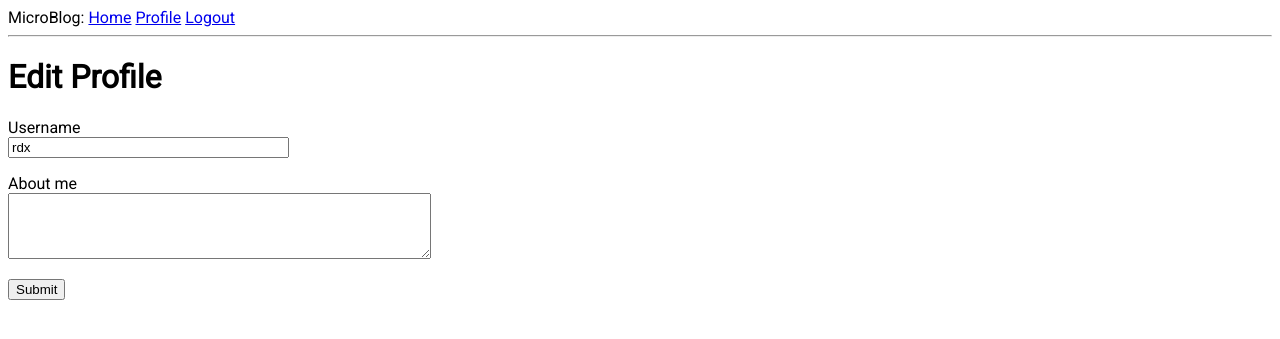
After one commit to Rdxmaxx/microBlog, a Flask app: page /edit_profile in a window 1280 px wide. The commit adds this page. Shown: the top 339 px of the page. Run offline with Flask 2, Linux system fonts and the light colour scheme; a user stored in the database is signed in; data comes from the database, SQL or seed files in the repository; both versions use the stored data as it was after the commit.

Commit message:
Profile Page

```diff
--- a/app/forms.py
+++ b/app/forms.py
@@ -1,6 +1,5 @@
 from flask_wtf import FlaskForm
-from flask_wtf.recaptcha import validators
-from wtforms import StringField, PasswordField, BooleanField, SubmitField
+from wtforms import StringField, PasswordField, BooleanField, SubmitField, TextAreaField
 from wtforms.validators import DataRequired, Length, Email, EqualTo, ValidationError
 from .models import User
 
@@ -26,3 +25,8 @@ class RegistrationForm(FlaskForm):
         user = User.query.filter_by(email=email.data).first()
         if user is not None:
             raise ValidationError('Email already exists !')
+
+class EditProfileForm(FlaskForm):
+    username = StringField('Username', validators=[DataRequired()])
+    about_me = TextAreaField('About me', validators=[Length(min=0, max=140)])
+    submit = SubmitField('Submit')
--- a/app/routes.py
+++ b/app/routes.py
@@ -1,9 +1,10 @@
 from flask import render_template, flash, redirect, url_for, request
-from .forms import LoginForm, RegistrationForm
+from .forms import LoginForm, RegistrationForm, EditProfileForm
 from app import app, db
 from werkzeug.urls import url_parse
 from flask_login import current_user, login_user, logout_user, login_required
 from .models import User
+from datetime import datetime
 
 @app.route('/')
 @app.route('/index')
@@ -56,3 +57,34 @@ def login():
 def logout():
     logout_user()
     return redirect(url_for('index'))
+
+@app.route('/user/<string:username>')
+@login_required
+def user(username):
+    user = User.query.filter_by(username=username).first_or_404()
+    posts = [
+        {'author':user, 'body': 'Test Post #1'},
+        {'author':user, 'body': 'Test Post #2'}
+    ]
+    return render_template('user.html', user=user, posts=posts)
+
+@app.before_request
+def before_request():
+    if current_user.is_authenticated:
+        current_user.last_seen = datetime.utcnow()
+        db.session.commit()
+
+@app.route('/edit_profile', methods=['GET', 'POST'])
+@login_required
+def edit_profile():
+    form = EditProfileForm()
+    if form.validate_on_submit():
+        current_user.username = form.username.data
+        current_user.about_me = form.about_me.data
+        db.session.commit()
+        flash('Your changes have been saved')
+        return redirect(url_for('edit_profile'))
+    elif request.method == 'GET':
+        form.username.data = current_user.username
+        form.about_me.data = current_user.about_me
+    return render_template('edit_profile.html', title='Edit Profile', form=form)
--- /dev/null
+++ b/app/templates/_post.html
@@ -0,0 +1,6 @@
+<table>
+    <tr valign="top">
+        <td><img src="{{ post.author.avatar(36) }}"></td>
+        <td>{{ post.author.username }} says:<br>{{ post.body }}</td>
+    </tr>
+</table>
--- a/app/templates/base.html
+++ b/app/templates/base.html
@@ -24,6 +24,7 @@
         {% if current_user.is_anonymous %}
             <a href="{{ url_for('login') }}">Login</a>
         {% else %}
+            <a href="{{ url_for('user', username=current_user.username) }}">Profile</a>
             <a href="{{ url_for('logout') }}">Logout</a>
         {% endif %}
     </div>
--- /dev/null
+++ b/app/templates/edit_profile.html
@@ -0,0 +1,23 @@
+{% extends "base.html" %}
+
+{% block content %}
+    <h1>Edit Profile</h1>
+    <form action="" method="post">
+        {{ form.hidden_tag() }}
+        <p>
+            {{ form.username.label }}<br>
+            {{ form.username(size=32) }}<br>
+            {% for error in form.username.errors %}
+            <span style="color: tomato;">[{{ error }}]</span>
+            {% endfor %}
+        </p>
+        <p>
+            {{ form.about_me.label }}<br>
+            {{ form.about_me(cols=50, rows=4) }}<br>
+            {% for error in form.about_me.errors %}
+            <span style="color: tomato;">[{{ error }}]</span>
+            {% endfor %}
+        </p>
+        <p>{{ form.submit() }}</p>
+    </form>
+{% endblock content %}
```
Also changed, not shown: app/models.py (+7 -1 lines), app/templates/user.html (added, +25 -0 lines), migrations/versions/2be6e49dad6e_new_fields_in_user_model.py (added, +30 -0 lines), site.db.
